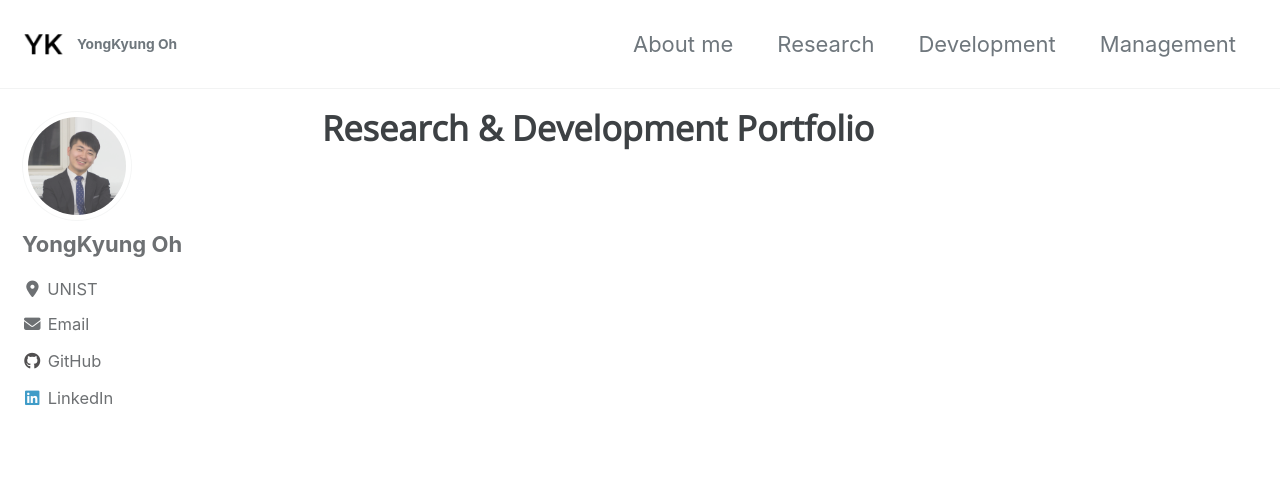
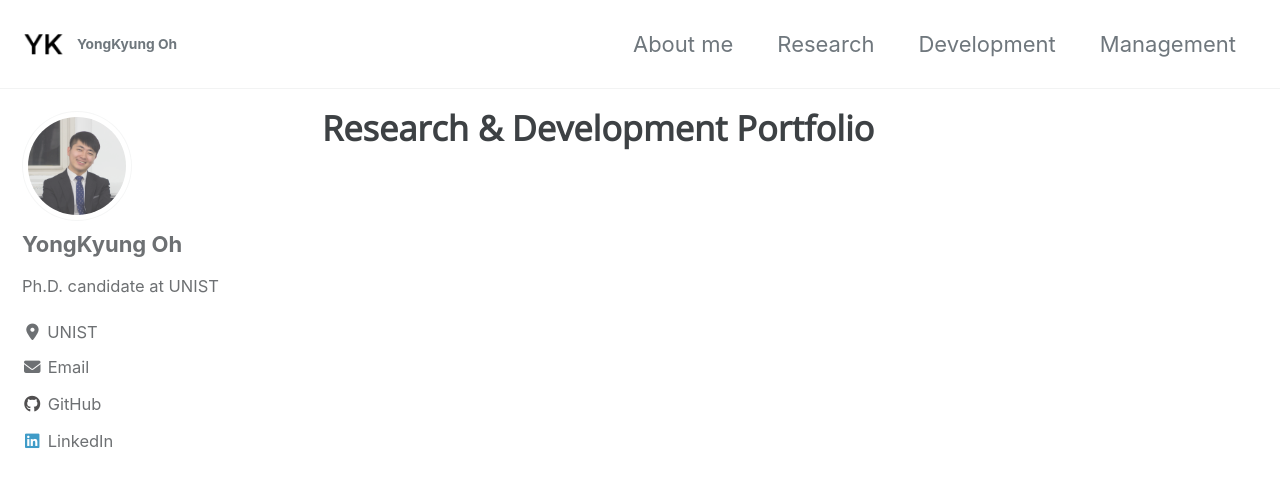
Before and after one commit to yongkyung-oh/yongkyung-oh.github.io, a Jekyll site: the page built from _pages/portfolio-archive-dev.md, in a window 1280 px wide and 900 px high. Shown: the top 487 px of the window. Built offline with Jekyll 4.4.1, drawn with Linux system fonts in a browser that asks for light colours; cached includes are drawn as plain includes; nearby versions of some CDN libraries.

Commit message:
Update _config.yml

```diff
--- a/_config.yml
+++ b/_config.yml
@@ -95,7 +95,7 @@ analytics:
 author:
   name             : "YongKyung Oh"
   avatar           : /assets/images/bio-photo.jpg # path of avatar image, e.g. "/assets/images/bio-photo.jpg"
-  bio              : " "
+  bio              : "Ph.D. candidate at UNIST"
   location         : "UNIST"
   email            :
   links:
```
